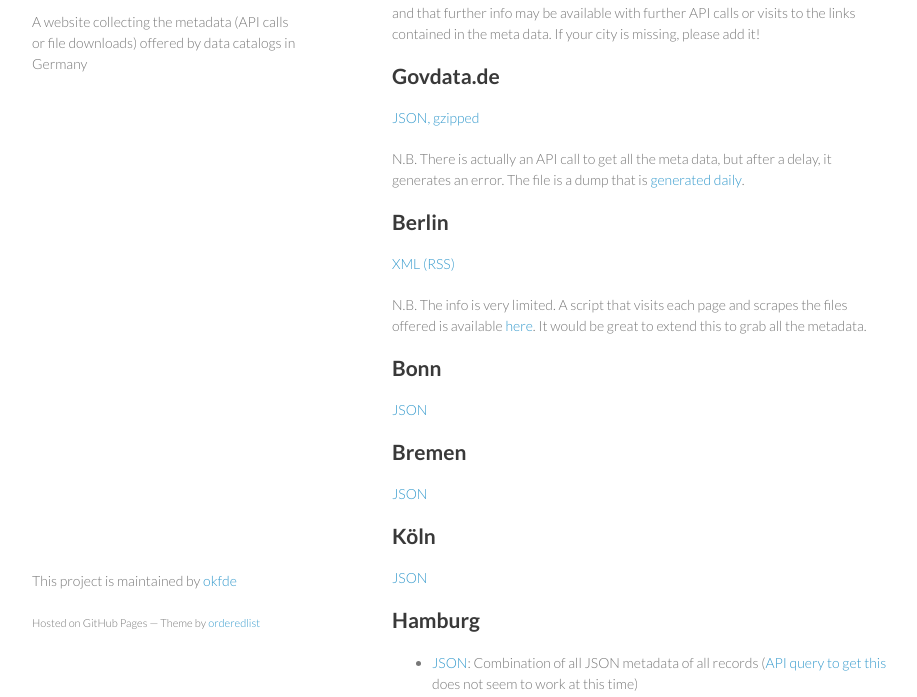
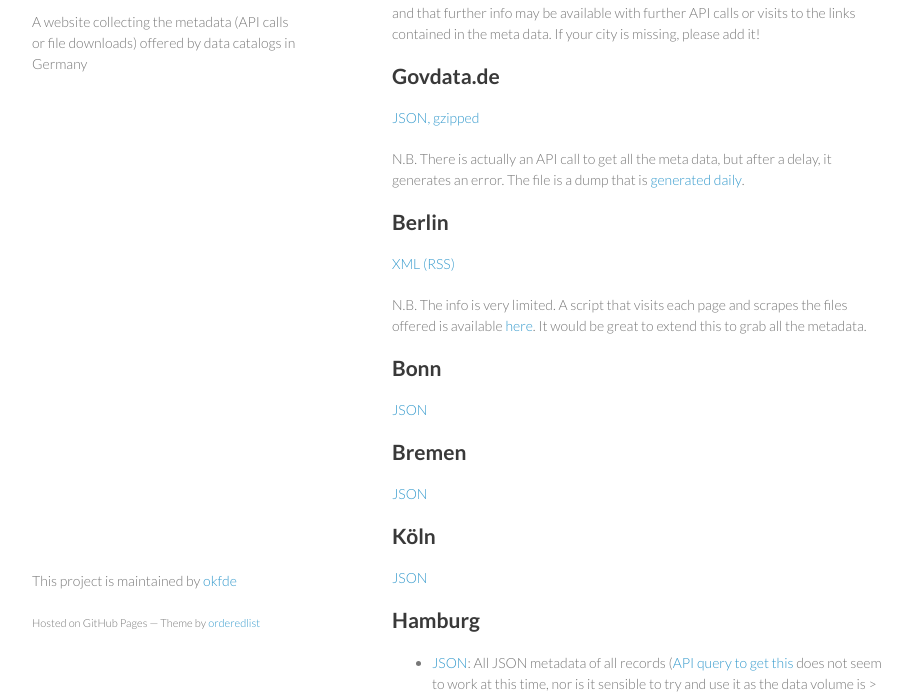
Before and after one commit to okfde/catalogmetadata, a plain HTML site: page index.html in a window 1280 px wide. Shown: the part 98-795 px from the top of the page, without its empty margins (178-1095 px from the left). Drawn offline with Linux system fonts and the light colour scheme.

Commit message:
Update Hamburg

```diff
--- a/index.html
+++ b/index.html
@@ -54,7 +54,7 @@
 
 <ul>
   <li>
-    <a href="https://raw.githubusercontent.com/okfde/odm-datenerfassung/master/metadata/hamburg/catalog.json">JSON</a>: Combination of all JSON metadata of all records (<a href="http://opendata.hamburg.de/api/3/action/current_package_list_with_resources?limit=100000">API query to get this</a> does not seem to work at this time)</a>
+    <a href="https://raw.githubusercontent.com/okfde/odm-datenerfassung/master/metadata/hamburg/catalog.json.gz">JSON</a>: All JSON metadata of all records (<a href="http://suche.transparenz.hamburg.de/api/3/action/current_package_list_with_resources">API query to get this</a> does not seem to work at this time, nor is it sensible to try and use it as the data volume is &gt; 100MB)</a>
   </li>
   <li>
     <a href="https://raw.githubusercontent.com/okfde/odm-datenerfassung/master/metadata/hamburg/catalog.csv">CSV</a> (selected info)</p>
```
